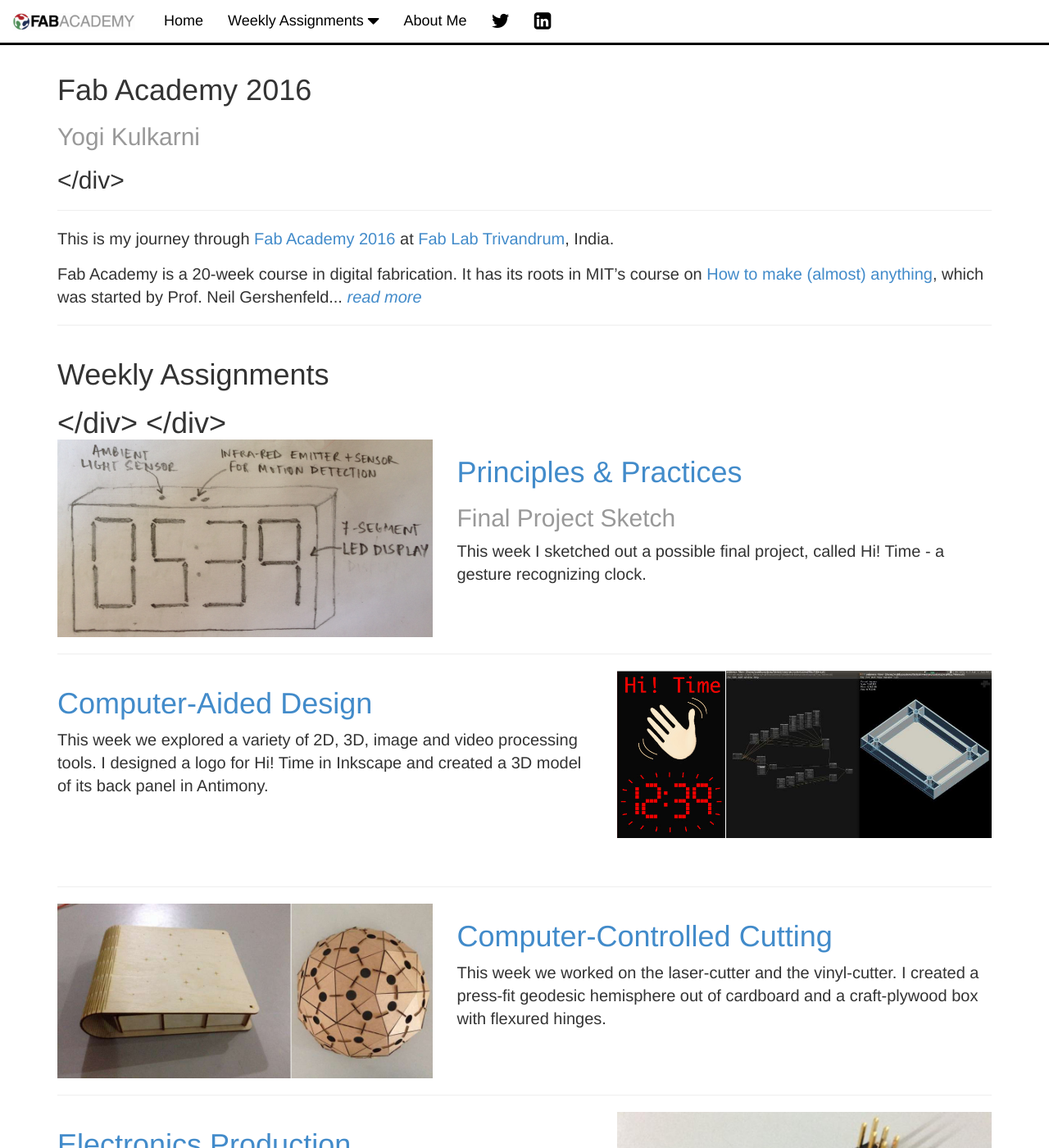
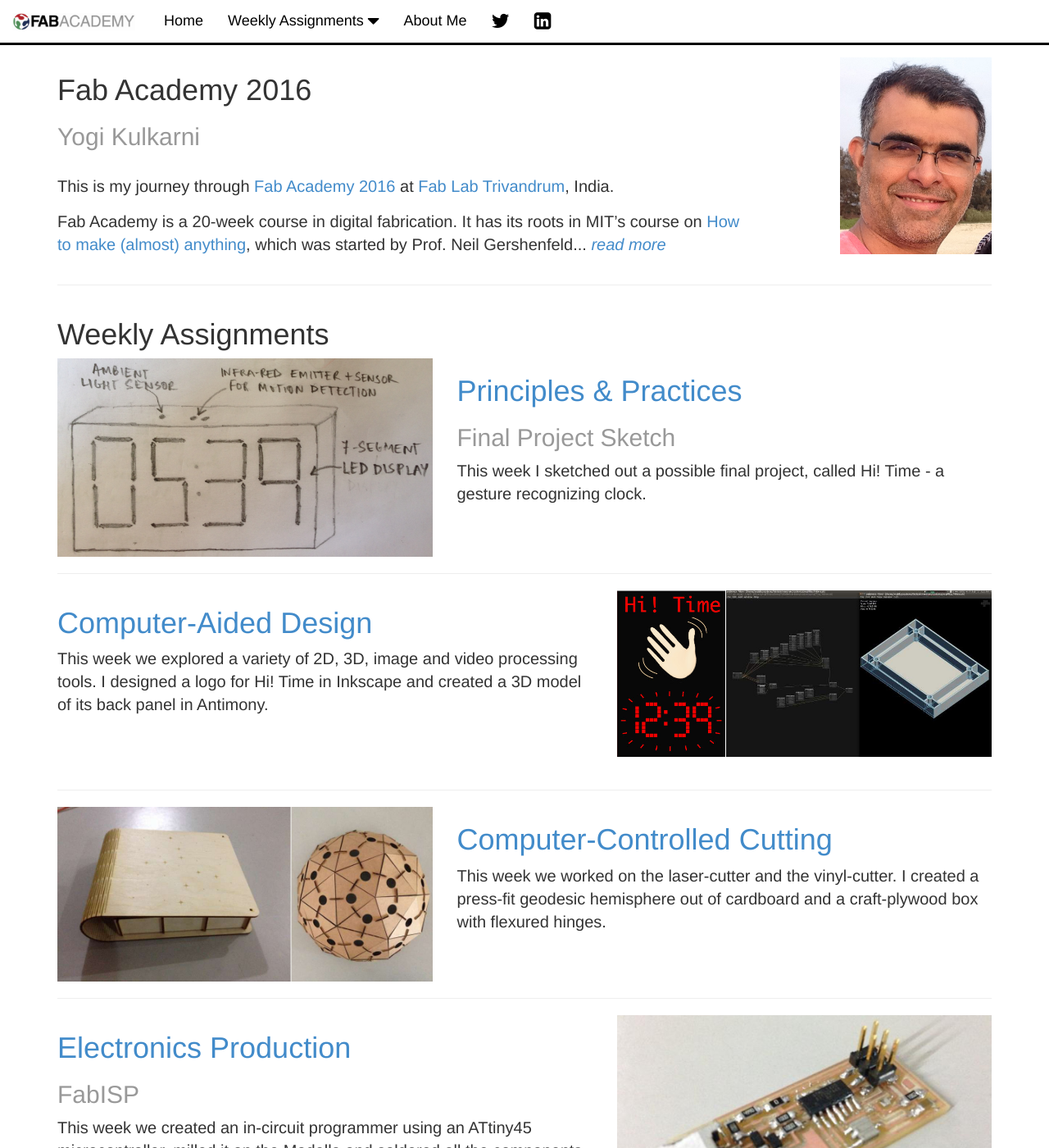
Before and after one commit to yogi/fabacademy2016, a Jekyll site: the page built from index.md, in a window 1280 px wide and 1400 px high. Shown: the whole window at 82% size. Built offline with Jekyll 4.4.1, drawn with Linux system fonts in a browser that asks for light colours; some of the changed text lies outside the part shown.

Commit message:
add photo

```diff
--- a/_includes/footer.html
+++ b/_includes/footer.html
@@ -1,21 +1,7 @@
 <div class="navbar-accent"></div>
-<!--
 
-<div class="center">
-    <a href="https://twitter.com/YogiKulkarni">
-        <img src="images/twitter.png" height="25" width="25"/>
-    </a>
-</div>
-
-<div class=" center">
-    <a href="https://in.linkedin.com/in/yogikulkarni">
-        <img src="images/linkedin.png" height="25" width="25"/>
-    </a>
-</div>
-
--->
-<p class="text-center text-muted">
-    Site made with <a href="https://jekyllrb.com">Jekyll</a> (<a href="https://github.com/yogi/fabacademy2016">source</a>),
-    layout inspired by <a href="http://fab.cba.mit.edu/classes/863.13/people/nitsky/">David Yamnitsky's HTMAA site</a>.
+<p class="text-center text-muted footer-text">
+    Site made with <a href="https://jekyllrb.com">Jekyll</a> (<a href="https://github.com/yogi/fabacademy2016">site-source</a>).
+    Layout inspired by <a href="http://fab.cba.mit.edu/classes/863.13/people/nitsky/">David Yamnitsky's HTMAA site</a>.
 </p>
 </div>
--- a/_layouts/default.html
+++ b/_layouts/default.html
@@ -5,18 +5,10 @@
 
   <body>
 
-      <div class="container">
-        {% include header.html %}
+  {% include header.html %}
+  <div class="container">
 
-    <!--
-        <div class="page-content">
-          <div class="wrapper">
-    -->
             {{ content }}
-    <!--
-          </div>
-        </div>
-    -->
 
       </div>
 
--- a/css/styles.css
+++ b/css/styles.css
@@ -97,3 +97,9 @@
     font-size: 18px;
     font-weight: normal;
 }
+
+.footer-text {
+    font-size: 16px;
+    margin-top: 10px;
+    margin-bottom: 10px;
+}
--- a/index.md
+++ b/index.md
@@ -2,33 +2,32 @@
 layout: default
 ---
 
-<!-- [<img src="images/fabacademy.jpg"/>][FabAcademy] -->
 
-
-<div>
-	<h1>Fab Academy 2016<h1/>
-	<h2 class="text-muted">Yogi Kulkarni<h2/>
+<div class="row">
+	<div class="col-md-9">
+		<h1>Fab Academy 2016</h1>
+		<h2 class="text-muted">Yogi Kulkarni</h2>
+		&nbsp;
+		<p>
+			This is my journey through <a href="http://archive.fabacademy.org/archives/2016/master/">Fab Academy 2016</a>
+			at <a href="https://www.fablabs.io/fablabtrivandrum">Fab Lab Trivandrum</a>, India.
+		</p>
+		<p>
+			Fab Academy is a 20-week course in digital fabrication. It has its roots in MIT’s course on
+		   <a href="http://fab.cba.mit.edu/classes/863.14/">How to make (almost) anything</a>, which was started by Prof. Neil
+		   Gershenfeld... <a href="fabacademy.html"><span style="font-style:italic">read more</span></a>
+		</p>
+	</div>
+	<div class="col-md-3">
+		<img src="images/yogi.jpg" height="240" class="pull-right"/>
+	</div>
 </div>
 
 <hr/>
 
-<div>
-	<p>
-		This is my journey through <a href="http://archive.fabacademy.org/archives/2016/master/">Fab Academy 2016</a>
-		at <a href="https://www.fablabs.io/fablabtrivandrum">Fab Lab Trivandrum</a>, India.
-	</p>
-	<p>
-	Fab Academy is a 20-week course in digital fabrication. It has its roots in MIT’s course on
-	   <a href="http://fab.cba.mit.edu/classes/863.14/">How to make (almost) anything</a>, which was started by Prof. Neil
-	   Gershenfeld... <a href="fabacademy.html"><span style="font-style:italic">read more</span></a>
-	</p>
-</div>
-
-<hr/>
-
-<div class="row lead">
+<div class="row">
 	<div class="col-md-12">
-		<h1>Weekly Assignments<h1/>
+		<h1>Weekly Assignments</h1>
 	</div>
 </div>
 
```
Also changed, not shown: images/yogi.jpg (added).
